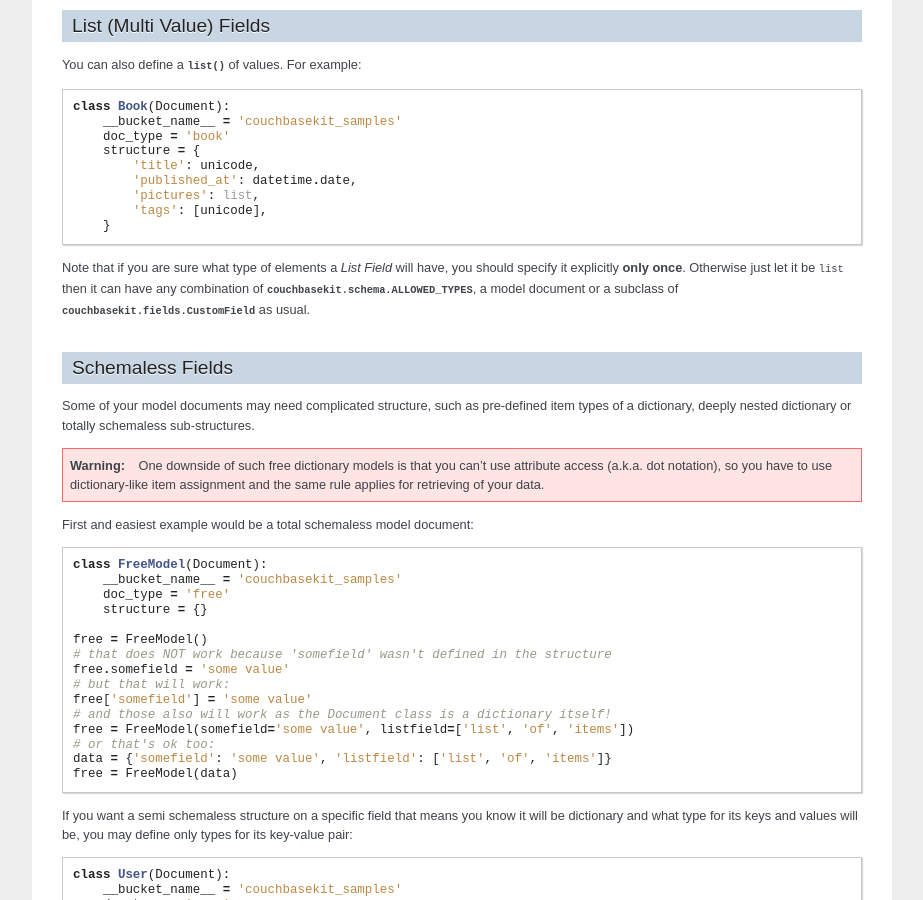
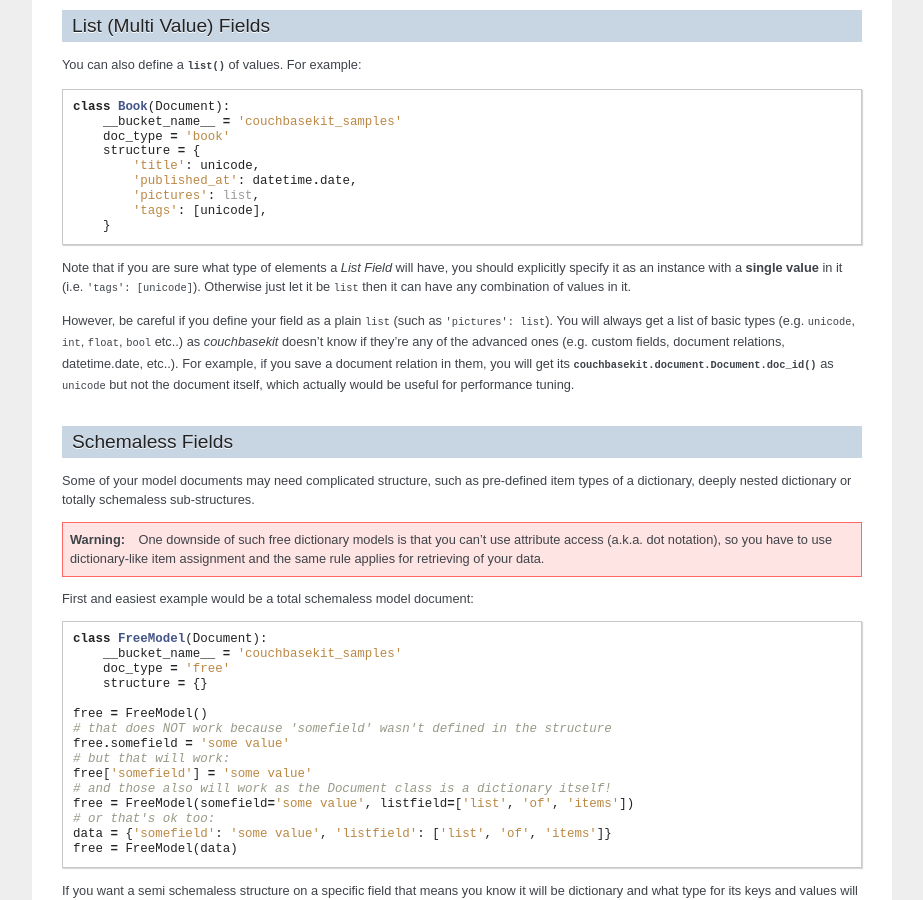
Before and after one commit to kirpit/couchbasekit, a Sphinx documentation site: the page built from docs/source/structure.rst, in a window 1280 px wide and 900 px high, scrolled down 1033 px. Shown: the whole window, without its empty margins (198-1121 px from the left). Built offline with Sphinx 7.4.7, drawn with Linux system fonts in a browser that asks for light colours; some of the changed text lies outside the part shown.

```diff
--- a/couchbasekit/__init__.py
+++ b/couchbasekit/__init__.py
@@ -13,7 +13,7 @@ and more.
 from couchbasekit.connection import Connection
 from couchbasekit.document import Document
 
-__version__ = '0.1.1'
+__version__ = '0.1.2-dev'
 
 __all__ = (
     Connection,
--- a/docs/source/structure.rst
+++ b/docs/source/structure.rst
@@ -75,11 +75,18 @@ You can also define a :func:`list` of values. For example::
         }
 
 Note that if you are sure what type of elements a `List Field` will have,
-you should specify it explicitly **only once**. Otherwise just let it be
-``list`` then it can have any combination of
-:const:`couchbasekit.schema.ALLOWED_TYPES`, a model document or
-a subclass of :class:`couchbasekit.fields.CustomField` as usual.
+you should explicitly specify it as an instance with a **single value** in it
+(i.e. ``'tags': [unicode]``). Otherwise just let it be ``list`` then it can
+have any combination of values in it.
 
+However, be careful if you define your field as a plain ``list`` (such as
+``'pictures': list``). You will always get a list of basic types (e.g.
+``unicode``, ``int``, ``float``, ``bool`` etc..) as `couchbasekit` doesn't
+know if they're any of the advanced ones (e.g. custom fields, document
+relations, datetime.date, etc..). For example, if you save a document
+relation in them, you will get its :meth:`couchbasekit.document.Document.doc_id`
+as ``unicode`` but not the document itself, which actually would be useful
+for performance tuning.
 
 Schemaless Fields
 -----------------
```
